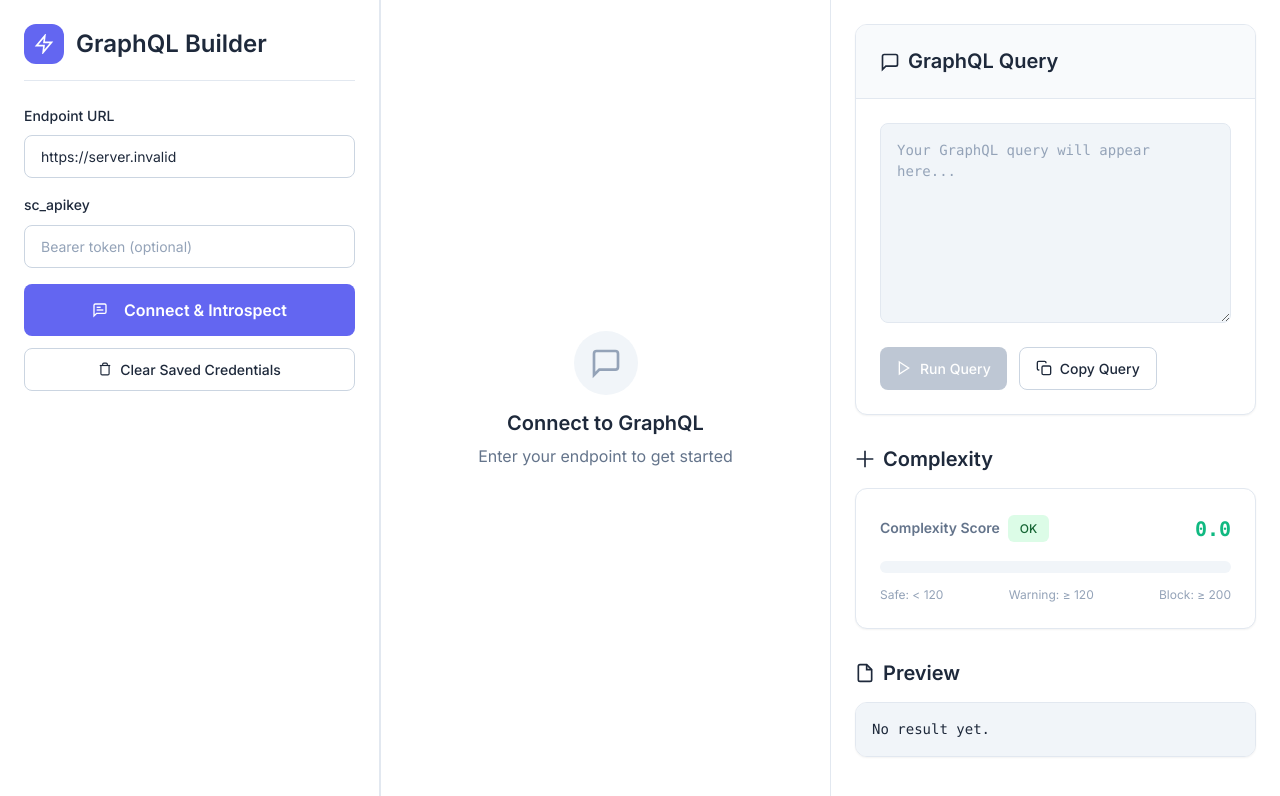
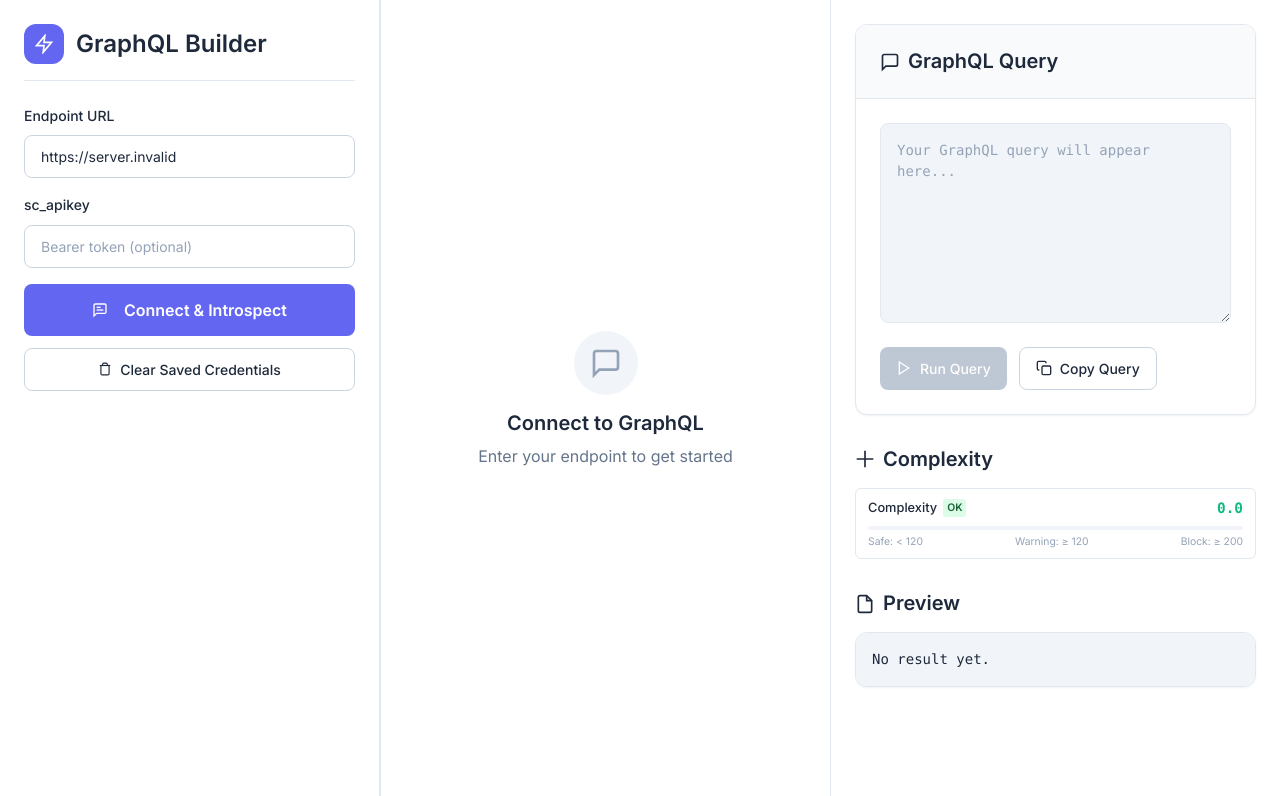
Before and after one commit to JagadeeshMaroju/xmc-graphql-builder, a Next.js app: page / in a window 1280 px wide. Shown: the top 796 px of the page. Built offline with nearby package versions, Linux system fonts and the light colour scheme; no server answers.

Commit message:
reduce the size of complexity bar

```diff
--- a/components/panels/ComplexityBar.tsx
+++ b/components/panels/ComplexityBar.tsx
@@ -23,33 +23,43 @@ export function ComplexityBar({ value }:{ value:number }){
   }
 
   return (
-    <div className="card">
-      <div className="card-body">
+    <div style={{
+      background: 'var(--bg-primary)',
+      borderRadius: '6px',
+      border: '1px solid var(--border-light)',
+      padding: '8px 12px',
+      marginBottom: '12px'
+    }}>
+      {/* Header with title and score */}
       <div style={{
         display: 'flex',
         justifyContent: 'space-between',
         alignItems: 'center',
-          marginBottom: 'var(--space-4)'
+        marginBottom: '6px'
       }}>
-          <div style={{ display: 'flex', alignItems: 'center', gap: 'var(--space-2)' }}>
+        <div style={{ display: 'flex', alignItems: 'center', gap: '6px' }}>
           <span style={{
-              fontSize: '0.875rem',
-              fontWeight: '600',
-              color: 'var(--text-secondary)'
+            fontSize: '0.8rem',
+            fontWeight: '500',
+            color: 'var(--text-primary)'
           }}>
-              Complexity Score
+            Complexity
           </span>
-            <span className={`badge ${status}`} style={{
+          <span style={{
             background: bgColor,
             color: textColor,
-              fontSize: '0.75rem'
+            fontSize: '0.65rem',
+            fontWeight: '600',
+            padding: '1px 4px',
+            borderRadius: '3px',
+            textTransform: 'uppercase'
           }}>
-              {status.toUpperCase()}
+            {status}
           </span>
         </div>
         <span style={{
           fontFamily: 'JetBrains Mono, Fira Code, Monaco, Consolas, monospace',
-            fontSize: '1.25rem',
+          fontSize: '0.9rem',
           fontWeight: '600',
           color: statusColor
         }}>
@@ -57,32 +67,35 @@ export function ComplexityBar({ value }:{ value:number }){
         </span>
       </div>
 
+      {/* Ultra-compact progress bar */}
       <div style={{
-          height: '12px',
+        height: '4px',
         background: 'var(--bg-tertiary)',
-          borderRadius: 'var(--radius-sm)',
+        borderRadius: '2px',
         overflow: 'hidden',
-          marginBottom: 'var(--space-3)'
+        position: 'relative'
       }}>
         <div style={{
           width: `${pct}%`,
           height: '100%',
           background: statusColor,
+          borderRadius: '2px',
           transition: 'width 0.3s ease'
         }} />
       </div>
 
+      {/* Ultra-compact legend */}
       <div style={{
         display: 'flex',
         justifyContent: 'space-between',
-          fontSize: '0.75rem',
-          color: 'var(--text-muted)'
+        fontSize: '0.65rem',
+        color: 'var(--text-muted)',
+        marginTop: '4px'
       }}>
         <span>Safe: &lt; {warn}</span>
         <span>Warning: ≥ {warn}</span>
         <span>Block: ≥ {block}</span>
       </div>
     </div>
-    </div>
   );
 }
```
Lines whose indentation alone changed are shown as unchanged.
